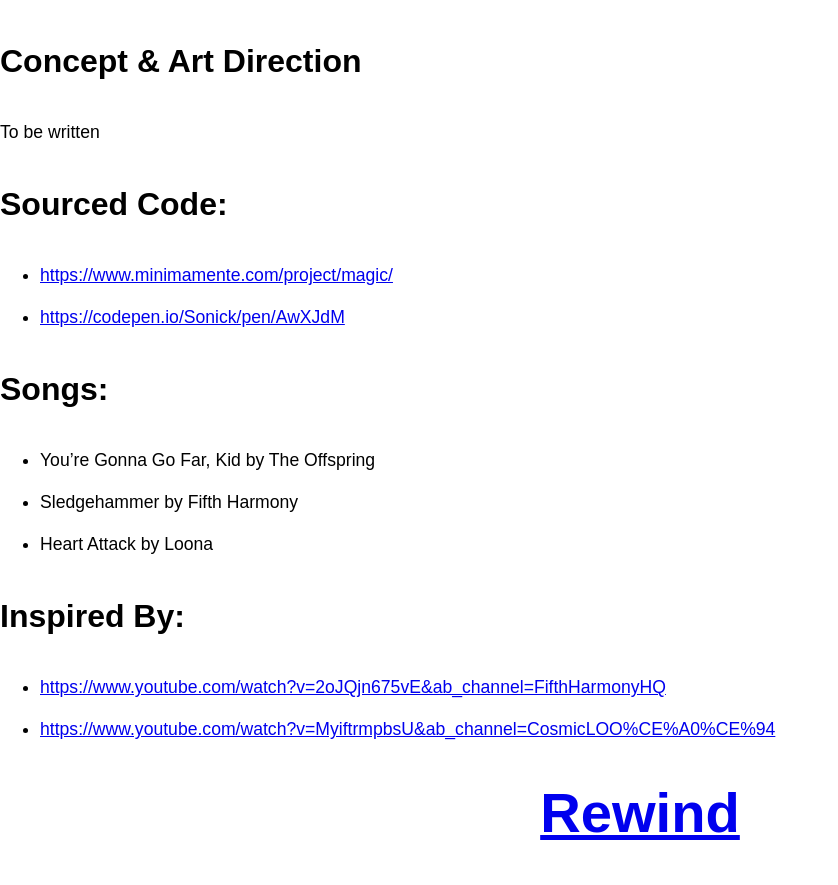
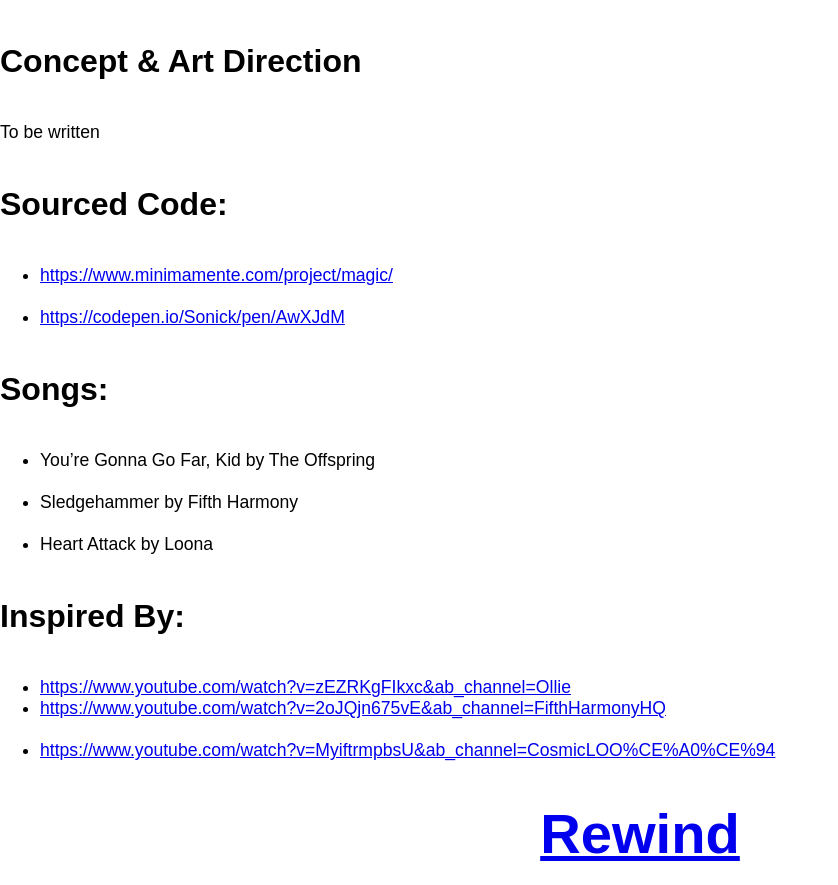
Before and after one commit to CosmicColours/Web-Design---Assignment-4, a plain HTML site: page credits.html in a window 1280 px wide. Shown: the whole page, without its empty margins (0-838 px from the left). Before the commit the page ends 864 px from the top, so only its background shows below. Drawn offline with Linux system fonts and the light colour scheme; a web font is replaced by a local one.

Commit message:
readded credits, WIP

```diff
--- a/credits.html
+++ b/credits.html
@@ -41,7 +41,7 @@
         </p>
         <h4>Inspired By:</h4>
         <ul class="info">
-
+            <li><a href="https://www.youtube.com/watch?v=zEZRKgFIkxc&ab_channel=Ollie">https://www.youtube.com/watch?v=zEZRKgFIkxc&ab_channel=Ollie</a></li>
             <li><a href="https://www.youtube.com/watch?v=2oJQjn675vE&ab_channel=FifthHarmonyHQ">https://www.youtube.com/watch?v=2oJQjn675vE&ab_channel=FifthHarmonyHQ</a></li><br>
             <li><a href="https://www.youtube.com/watch?v=MyiftrmpbsU&ab_channel=CosmicLOO%CE%A0%CE%94">https://www.youtube.com/watch?v=MyiftrmpbsU&ab_channel=CosmicLOO%CE%A0%CE%94</a></li><br>
         </ul>
```
